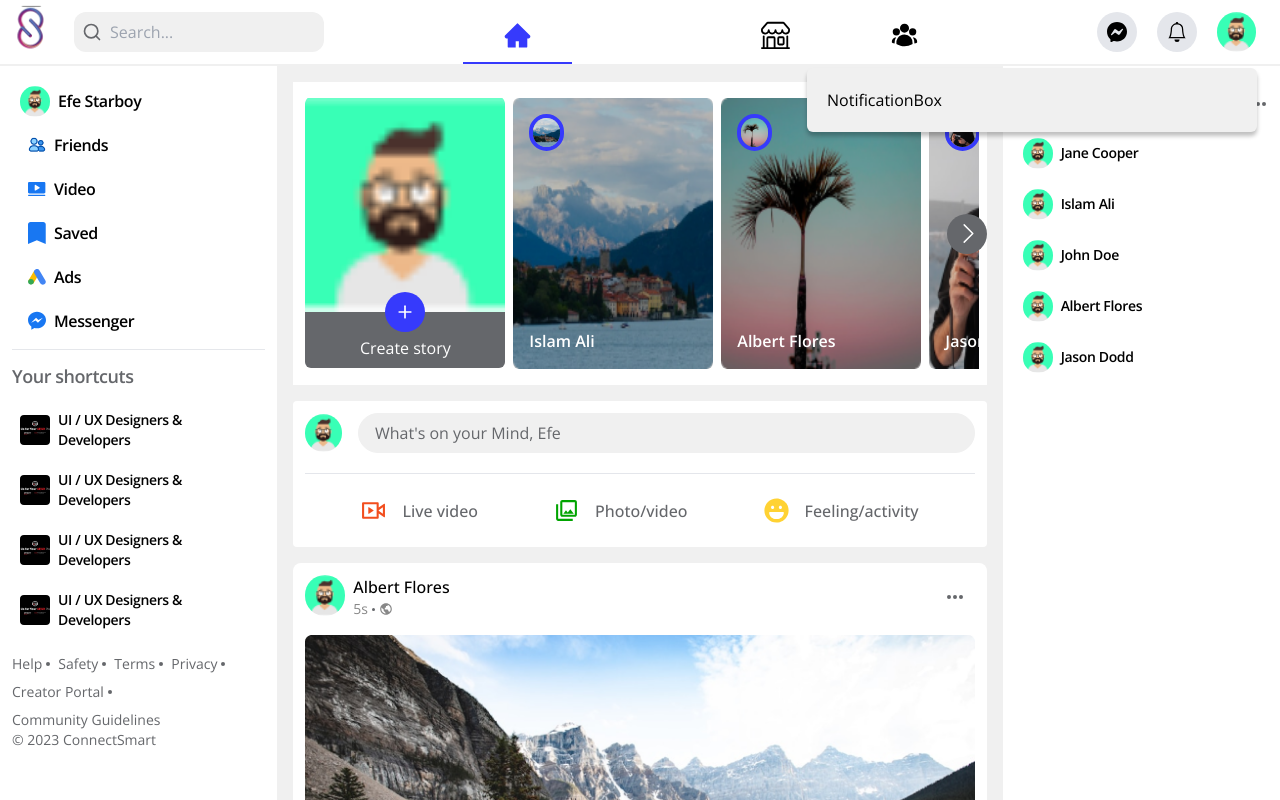
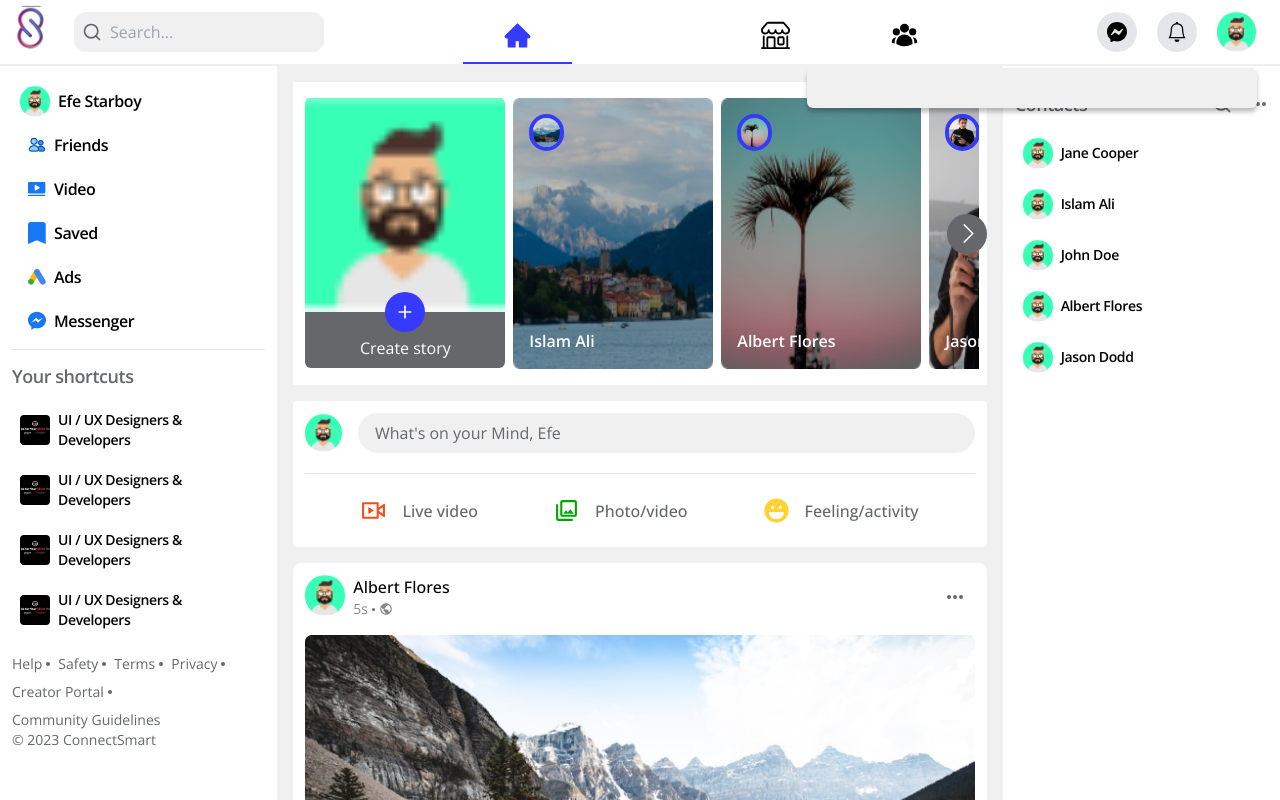
Before and after one commit to asiughuslyvesterobus/social_app, a Next.js app in the folder client/: page / in a window 1280 px wide. Built offline with nearby package versions, Linux system fonts and the light colour scheme; some icons are missing.

Commit message:
working on notification box

```diff
--- a/client/components/Navbar.tsx
+++ b/client/components/Navbar.tsx
@@ -84,7 +84,9 @@ const Navbar = () => {
         </span>
         <span
           onClick={() => setNotificationShow((prev) => !prev)}
-          className="group relative w-10 h-10 bg-btngray flex items-center justify-center rounded-full cursor-pointer"
+          className={`group relative w-10 h-10 flex items-center justify-center rounded-full cursor-pointer ${
+            notificationShow === true ? "bg-primary text-primary" : "bg-btngray"
+          }`}
         >
           <BsBell size={20} />
           <span className="group-hover:opacity-100 group-hover:scale-100 group-hover:visible scale-0 invisible transition-all opacity-0 absolute top-[50px] bg-btngray py-2 px-4 rounded-xl font-semibold text-sm z-10">
--- a/client/components/notificationBox/NotificationBox.tsx
+++ b/client/components/notificationBox/NotificationBox.tsx
@@ -29,7 +29,7 @@ const NotificationBox = ({ show, setShow }: NotificationProps) => {
 
   return (
     <div className="absolute w-[300px] tab:w-[450px] flex flex-col items-start justify-start gap-2 bg-bodybg p-5 z-40 top-[140%] shadow-boxShad right-[-150%] rounded-md">
-      NotificationBox
+
     </div>
   );
 };
```
